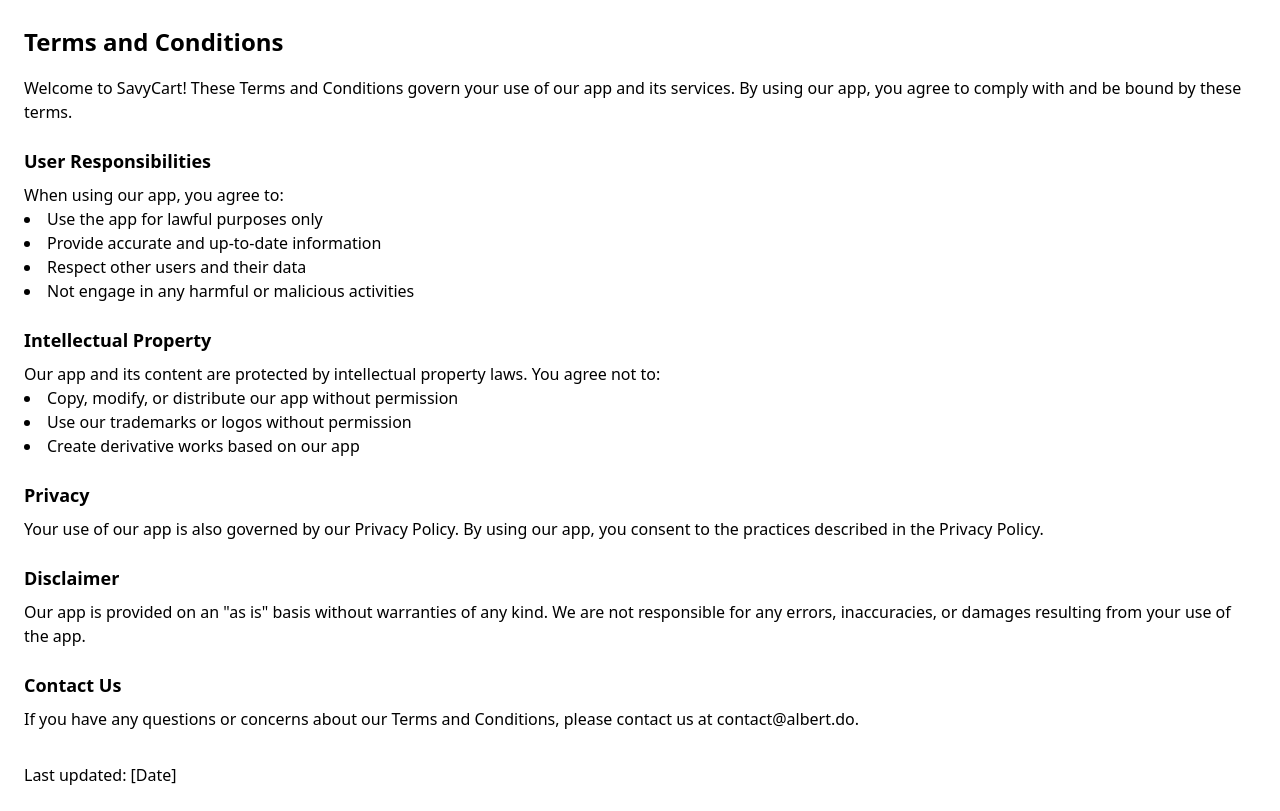
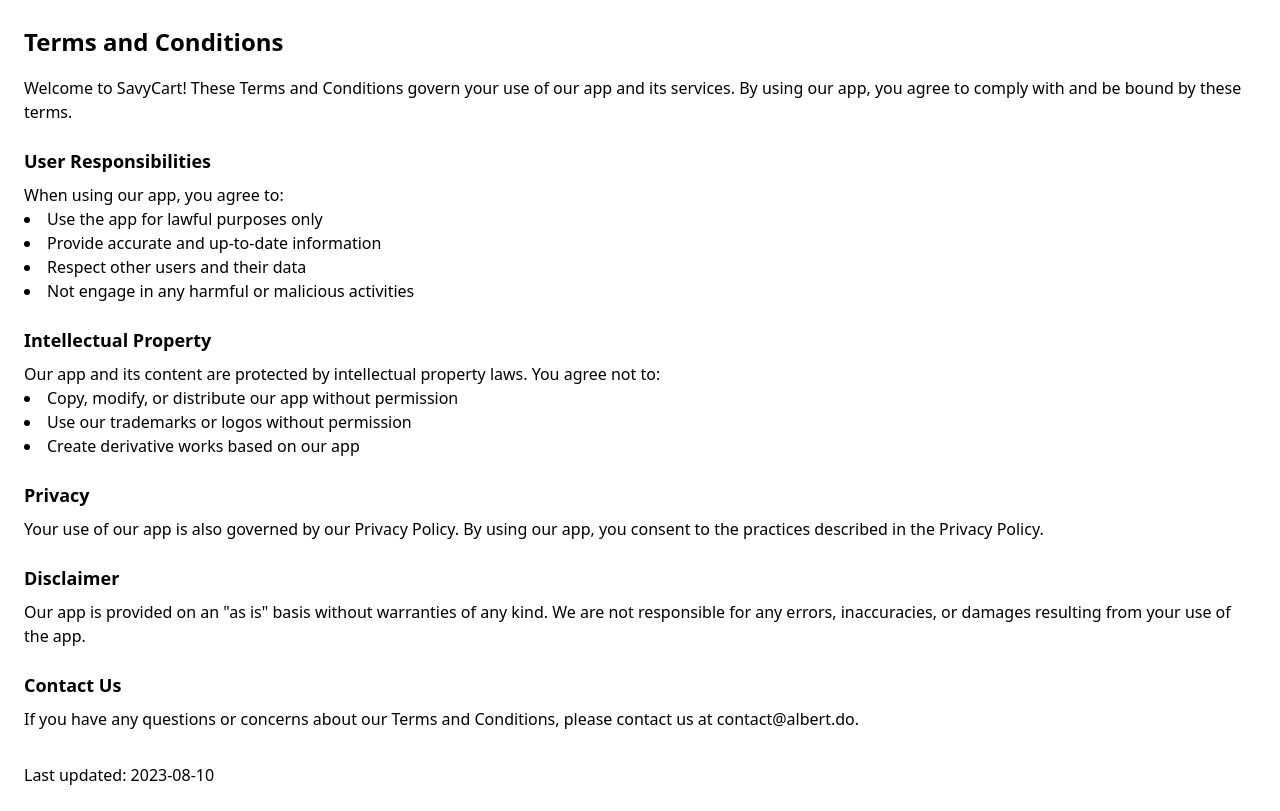
Before and after one commit to itsalb3rt/savycart-landing, a Next.js app: page /terms in a window 1280 px wide. Built offline with nearby package versions, Linux system fonts and the light colour scheme.

Commit message:
feat
* Added date

```diff
--- a/src/pages/terms/index.tsx
+++ b/src/pages/terms/index.tsx
@@ -65,7 +65,7 @@
           please contact us at contact@albert.do.
         </p>
 
-        <p className="mt-8">Last updated: [Date]</p>
+        <p className="mt-8">Last updated: 2023-08-10</p>
       </div>
     </div>
   );
```
